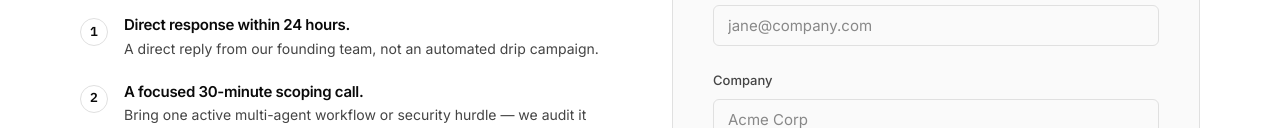
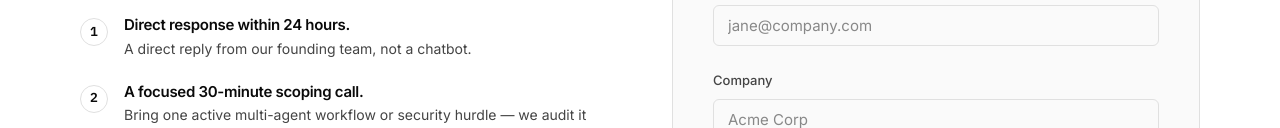
Before and after one commit to k4rthiknerella/altrace-web, a website: page site/request-access.html in a window 1280 px wide. Shown: the part 413-541 px from the top of the page. Drawn offline with nearby package versions, Linux system fonts and the light colour scheme.

Commit message:
Update text to clarify response source
Signed-off-by: Muth-49 <54488509+Muth-49@users.noreply.github.com>

```diff
--- a/site/request-access.html
+++ b/site/request-access.html
@@ -142,7 +142,7 @@
               <div class="demo-process-num">1</div>
               <div class="demo-process-text">
                 <h4>Direct response within 24 hours.</h4>
-                <p>A direct reply from our founding team, not an automated drip campaign.</p>
+                <p>A direct reply from our founding team, not a chatbot.</p>
               </div>
             </div>
             <div class="demo-process-item">
```
